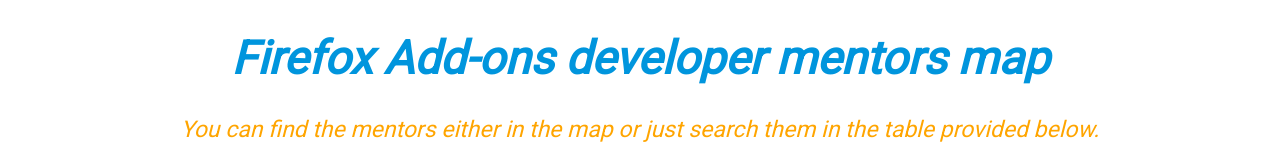
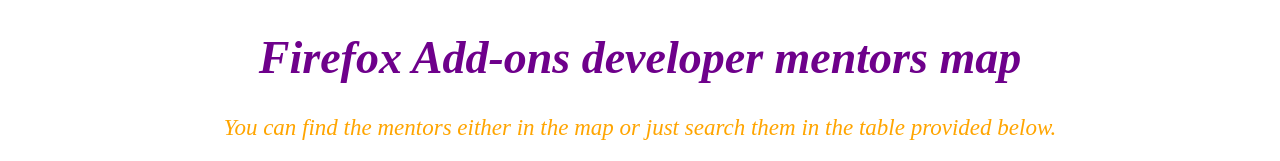
Before and after one commit to firefox-addons/mentor-map, a website built with webpack: page index.html in a window 1280 px wide. Shown: the top 161 px of the page. Built offline with nearby package versions, Linux system fonts and the light colour scheme.

Commit message:
Changing the font to Zilla Slab

```diff
--- a/style.css
+++ b/style.css
@@ -1,14 +1,14 @@
 body {
 	margin: 20px;
-	font-family: 'Roboto', sans-serif;
+	font-family: 'Zilla Slab', serif;
 }
 
 header {
     text-align: center;
     font-style: oblique;
-    font-family: 'Roboto', sans-serif;
+    font-family: 'Zilla Slab', serif;
     font-size: 23px;
-    color: #0095DD;
+    color: #6e008b;
 }
 
 #headerContent {
```
